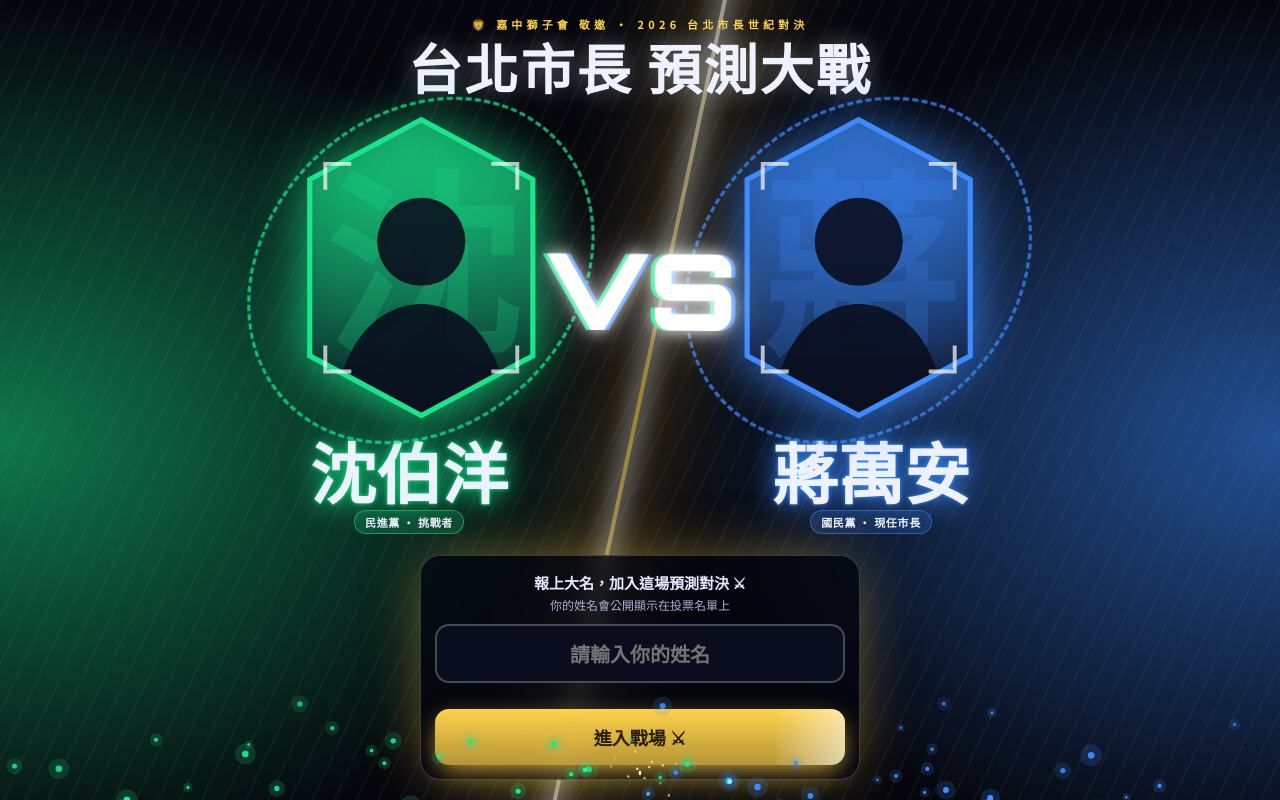
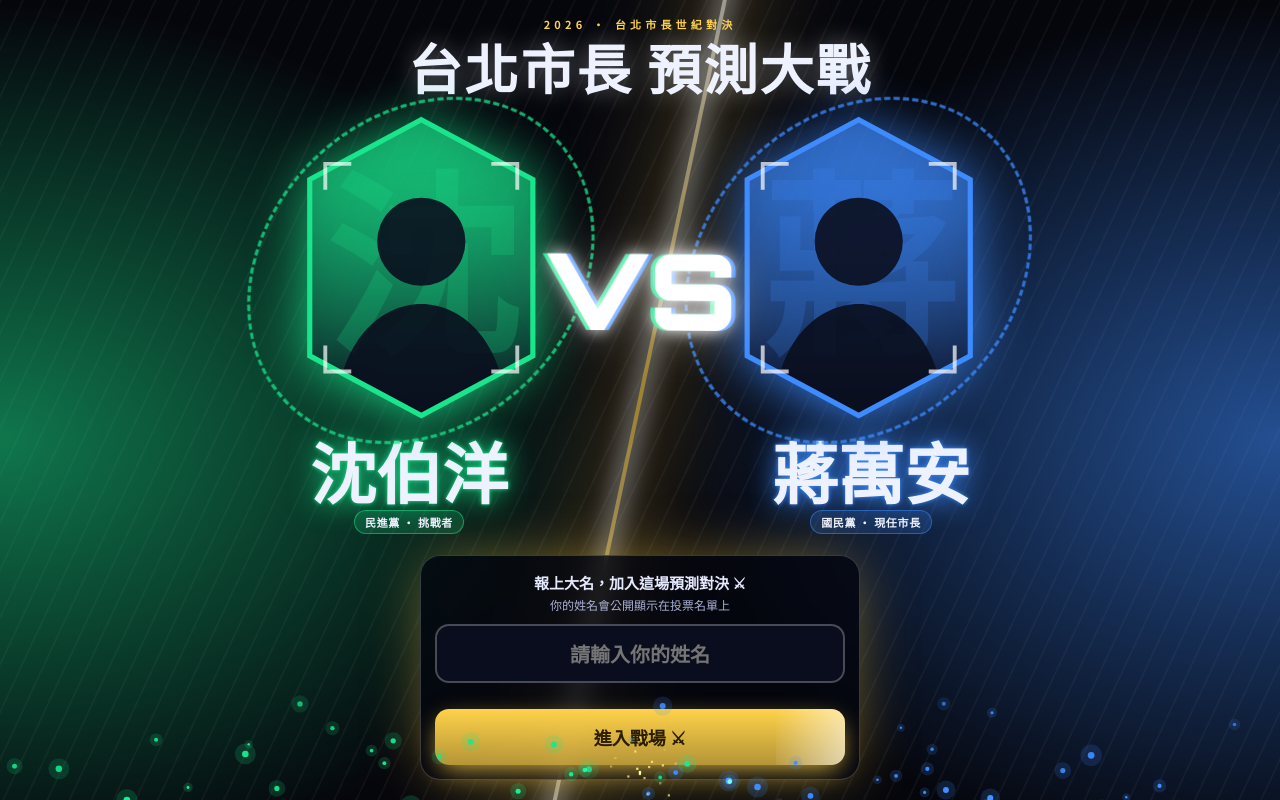
Before and after one commit to francis1984ya/taipei-mayor-vote, a plain HTML site: page index.html in a window 1280 px wide. Shown: the top 800 px of the page. Drawn offline with Linux system fonts and the light colour scheme; no server answers; animation ran at ten frames a second.

Commit message:
移除頁面與說明中的社團名稱
Co-Authored-By: Claude Sonnet 5.5 <noreply@anthropic.com>
Claude-Session: https://claude.ai/code/session_015dgqQojtzwNACNWvoaerHA

```diff
--- a/index.html
+++ b/index.html
@@ -3,7 +3,7 @@
 <head>
 <meta charset="utf-8">
 <meta name="viewport" content="width=device-width,initial-scale=1">
-<title>嘉中獅子會｜台北市長世紀對決預測</title>
+<title>台北市長世紀對決預測</title>
 <link rel="preconnect" href="https://fonts.googleapis.com">
 <link rel="preconnect" href="https://fonts.gstatic.com" crossorigin>
 <link href="https://fonts.googleapis.com/css2?family=Noto+Sans+TC:wght@500;700;900&family=Orbitron:wght@700;900&display=swap" rel="stylesheet">
@@ -219,7 +219,7 @@ body:has(#intro:not([hidden])){overflow:hidden}
 <div id="flip"></div>
 
 <main>
-  <div class="kicker">🦁 嘉中獅子會 · 2026 台北市長預測大戰</div>
+  <div class="kicker">2026 · 台北市長預測大戰</div>
   <h1 class="title glitch" data-t="你覺得誰會當選台北市長？">你覺得誰會當選台北市長？</h1>
   <div class="pills">
     <span class="pill live">已有 <b id="total">0</b> 人參戰</span>
@@ -268,14 +268,14 @@ body:has(#intro:not([hidden])){overflow:hidden}
     </div>
   </section>
 
-  <div class="foot">主辦：🦁 嘉中獅子會<br>投票截止時間：2026/11/28 下午 2:00（台灣時間）<br>這是朋友之間的非科學預測遊戲，不代表任何民調、選舉結果或機構立場。<br>每個瀏覽器限投一票，姓名會公開顯示在名單上。</div>
+  <div class="foot">投票截止時間：2026/11/28 下午 2:00（台灣時間）<br>這是朋友之間的非科學預測遊戲，不代表任何民調、選舉結果或機構立場。<br>每個瀏覽器限投一票，姓名會公開顯示在名單上。</div>
 </main>
 
 <!-- opening face-off + name -->
 <div class="intro" id="intro">
   <div class="ix-bg"></div>
   <div class="ix-top">
-    <div class="kicker">🦁 嘉中獅子會 敬邀 · 2026 台北市長世紀對決</div>
+    <div class="kicker">2026 · 台北市長世紀對決</div>
     <h2 class="ix-title glitch" data-t="台北市長 預測大戰">台北市長 預測大戰</h2>
   </div>
   <div class="ix-stage">
```
Also changed, not shown: 1 other file.
